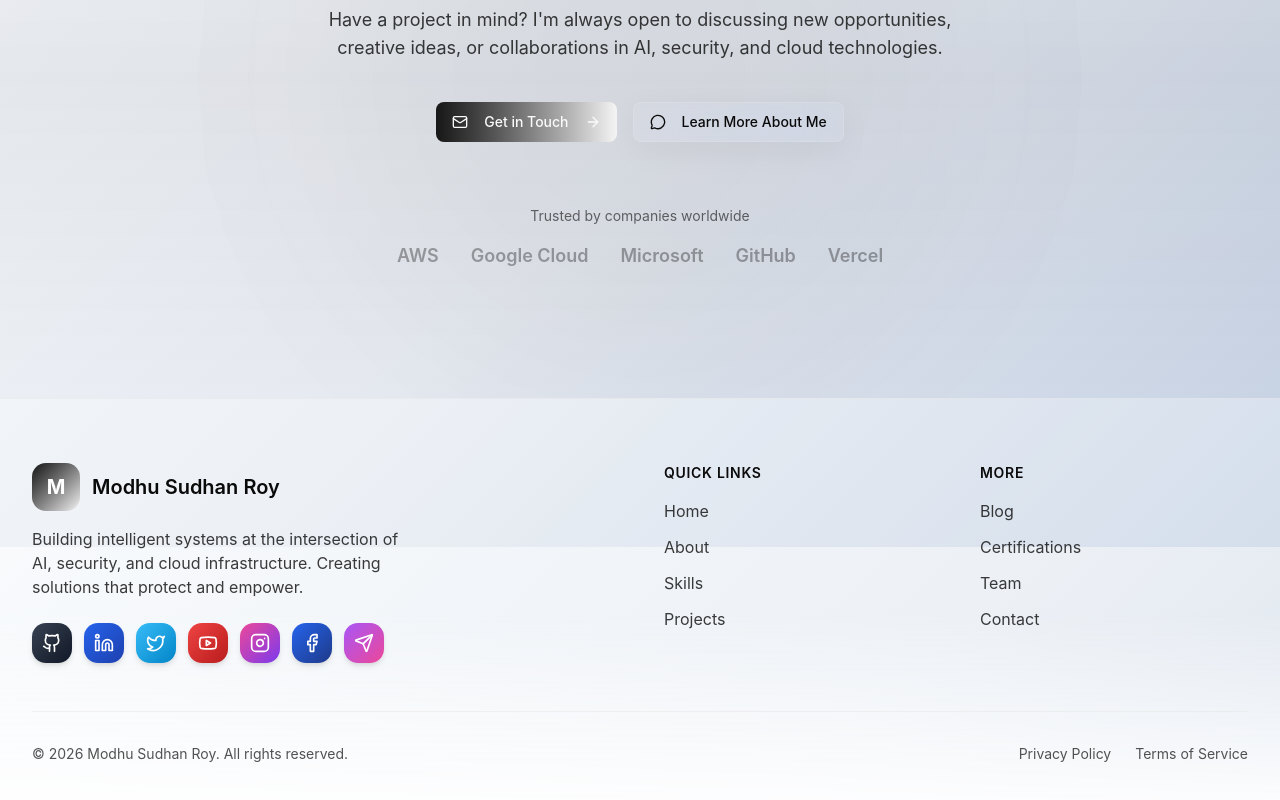
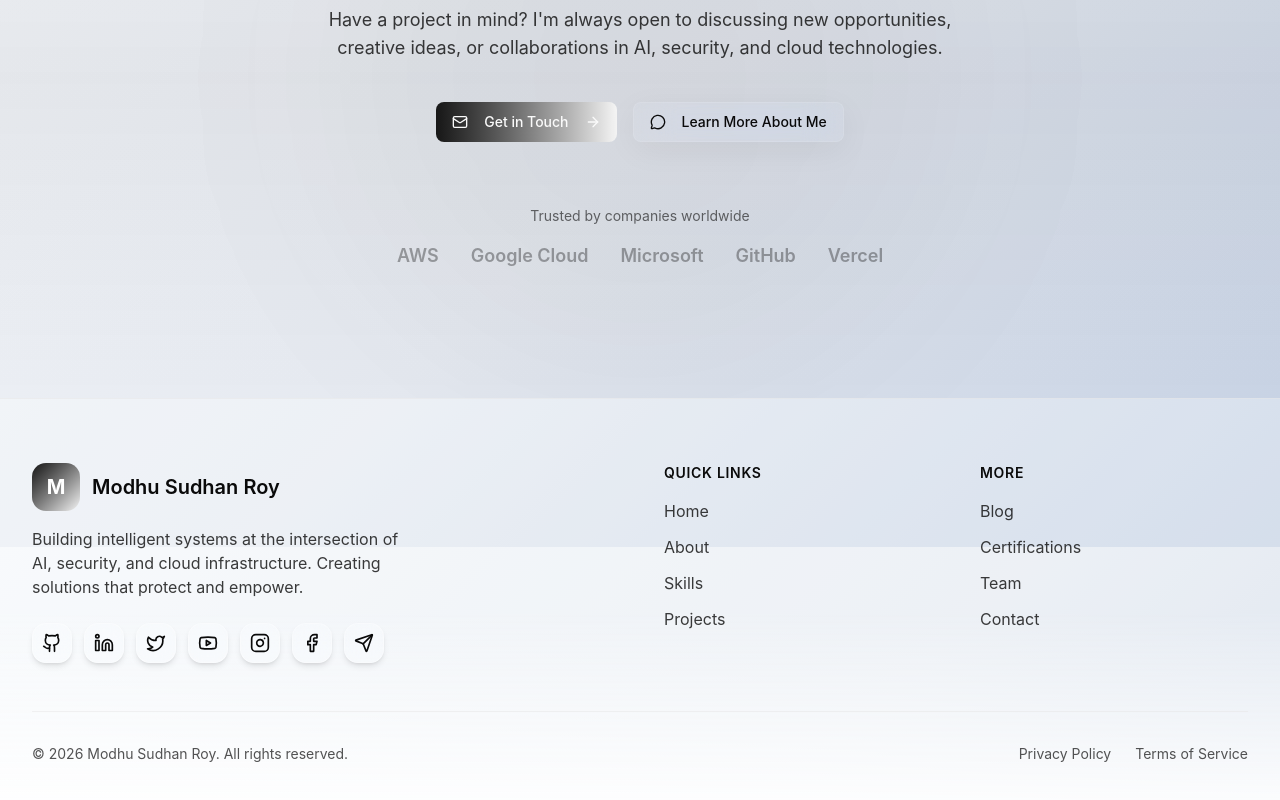
Before and after one commit to modhu-cps/modhu-protfoli, a Next.js app: page / in a window 1280 px wide. Shown: the part 3453-4253 px from the top of the page. Built offline with nearby package versions, Linux system fonts and the light colour scheme.

Commit message:
Update footer.tsx

```diff
--- a/components/layout/footer.tsx
+++ b/components/layout/footer.tsx
@@ -13,17 +13,6 @@ const socialIcons: Record<string, React.ComponentType<{ className?: string }>> =
   instagram: Instagram,
   facebook: Facebook,
   send: Send,
-};
-
-// Inline gradient styles for footer social icons
-const socialGradient: Record<string, string> = {
-  github: 'linear-gradient(to bottom right, #374151, #111827)',
-  linkedin: 'linear-gradient(to bottom right, #2563eb, #1e40af)',
-  twitter: 'linear-gradient(to bottom right, #38bdf8, #0284c7)',
-  youtube: 'linear-gradient(to bottom right, #ef4444, #b91c1c)',
-  instagram: 'linear-gradient(to bottom right, #ec4899, #7c3aed)',
-  facebook: 'linear-gradient(to bottom right, #2563eb, #1e3a8a)',
-  send: 'linear-gradient(to bottom right, #a855f7, #ec4899)',
 };
 
 export function Footer() {
@@ -55,7 +44,7 @@ export function Footer() {
               Building intelligent systems at the intersection of AI, security, and cloud infrastructure.
               Creating solutions that protect and empower.
             </p>
-            {/* Social icons – now with gradient, glass, 3D */}
+            {/* Social icons – glass, 3D, gradient border, black shadow */}
             <div className="mt-6 flex gap-3">
               {socialLinks.map((social) => {
                 const Icon = socialIcons[social.icon];
@@ -67,19 +56,10 @@ export function Footer() {
                     rel="noopener noreferrer"
                     whileHover={{ scale: 1.15, y: -3 }}
                     whileTap={{ scale: 0.95 }}
-                    style={{
-                      backgroundImage: socialGradient[social.icon] || 'linear-gradient(to bottom right, #6b21a8, #db2777)',
-                    }}
-                    className="
-                      flex h-10 w-10 items-center justify-center rounded-xl
-                      text-white shadow-md
-                      transition-all duration-300
-                      hover:shadow-lg hover:scale-110
-                      hover:shadow-white/20
-                    "
+                    className="glass card-3d gradient-border-thick flex h-10 w-10 items-center justify-center rounded-xl shadow-md shadow-black/10 dark:shadow-black/30 transition-all duration-300 hover:shadow-lg hover:shadow-black/20 dark:hover:shadow-black/50"
                     aria-label={social.name}
                   >
-                    {Icon && <Icon className="h-5 w-5" />}
+                    {Icon && <Icon className="h-5 w-5 text-foreground dark:text-white" />}
                   </motion.a>
                 );
               })}
@@ -142,4 +122,4 @@ export function Footer() {
       </div>
     </footer>
   );
-                  }
+}
```
